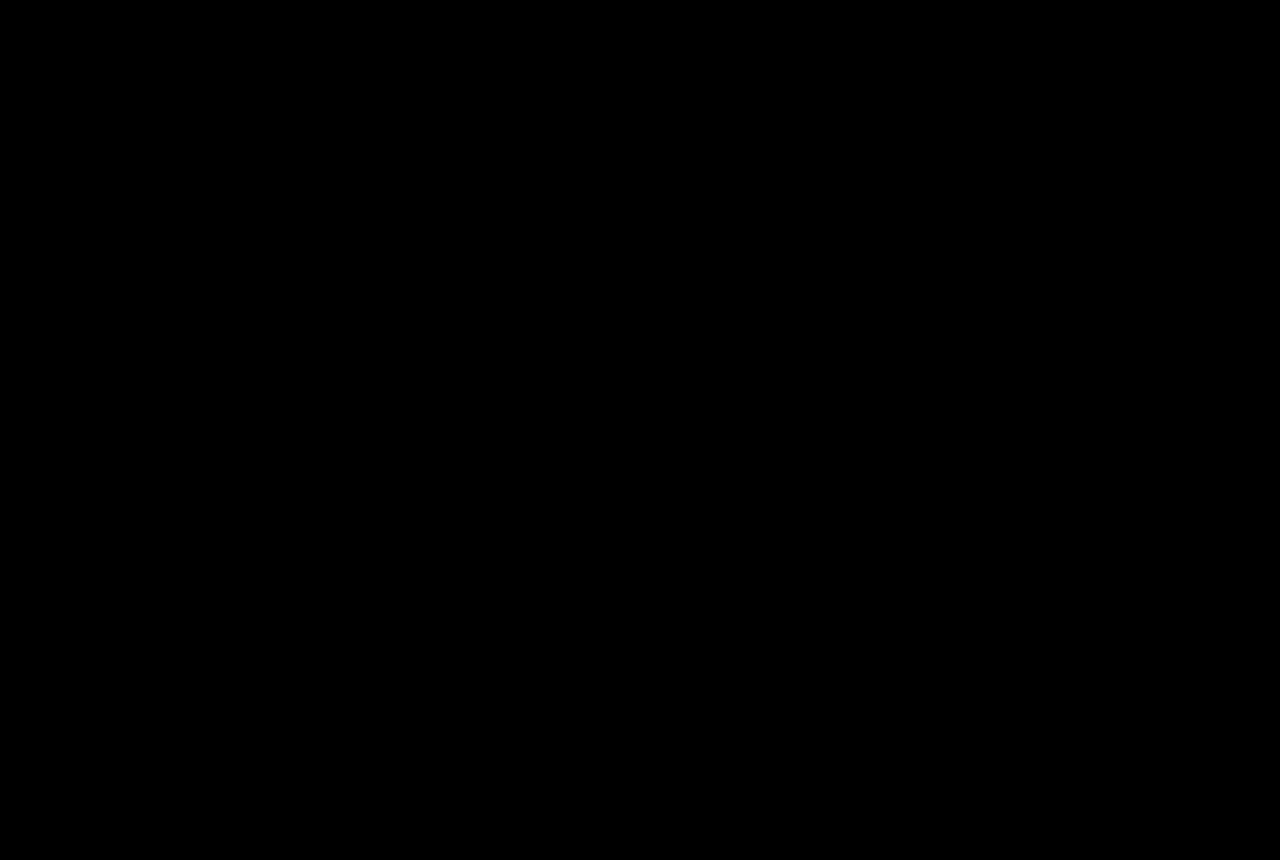
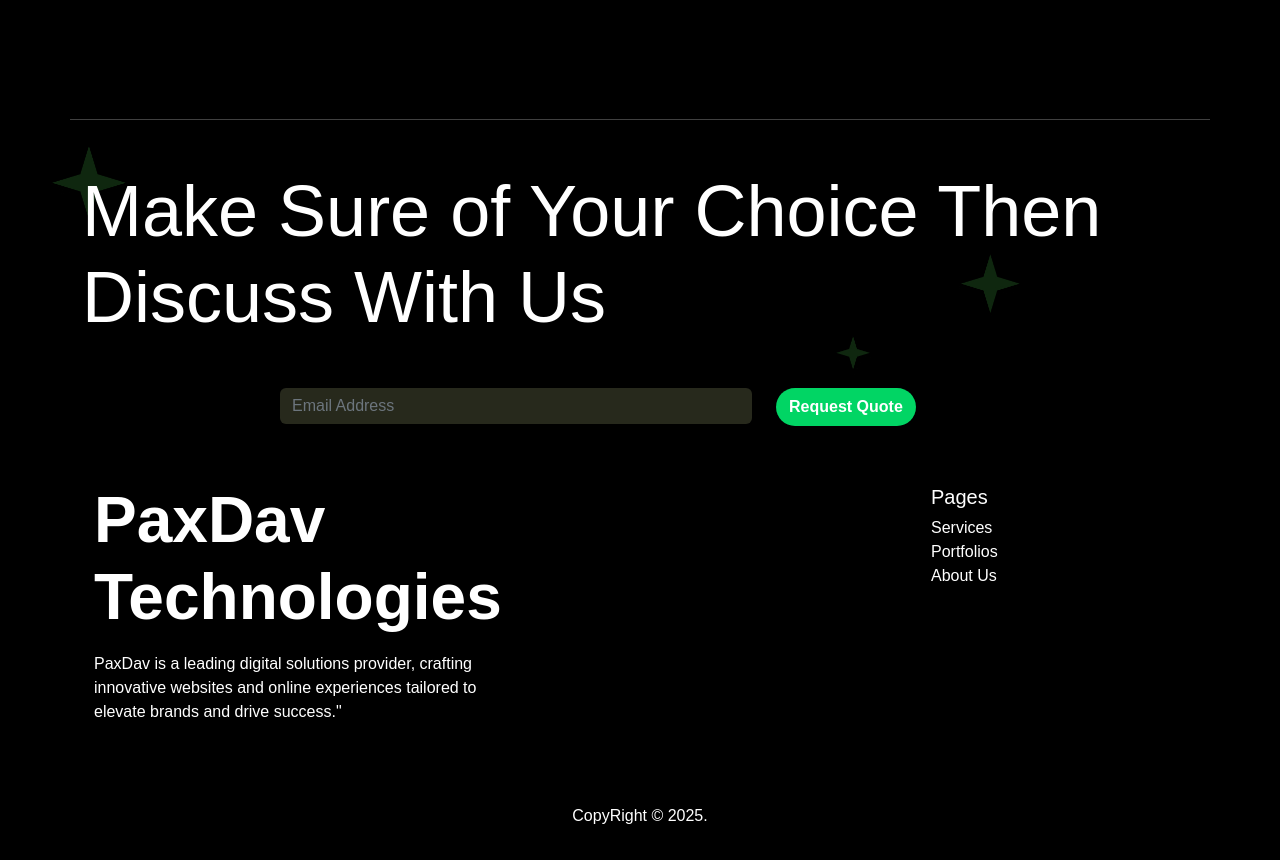
Before and after one commit to Saytzeff-D/Paxdav-FE, a React (Create React App) app: page / in a window 1280 px wide. Shown: the part 4309-5169 px from the top of the page. Before the commit the page ends 4380 px from the top, so only its background shows below. Built offline with nearby package versions, Linux system fonts and the light colour scheme; no server answers; a web font is replaced by a local one.

Commit message:
feat: done

```diff
--- a/src/App.js
+++ b/src/App.js
@@ -12,13 +12,15 @@ import CustomerChat from './pages/CustomerChat';
 
 function App() {
   const location = useLocation()
-  const uri = 'http://localhost:1000/'
+  const uri = process.env.REACT_APP_BASEURL
   return (
     <div>
       {
         location.pathname !== '/admin-chat'
-        &&
+        ?
         <Navbar />
+        :
+        console.log()
       }
       <Routes>
         <Route path='/' element={<Home />} />
@@ -29,6 +31,17 @@ function App() {
         <Route path='/chat-room/:id' element={<CustomerChat uri={uri} />} />
         <Route path='/request-quote' element={<RequestQuote uri={uri} />} />
       </Routes>
+      {
+        location.pathname == '/admin-chat'
+        ?
+        console.log()
+        :
+        location.pathname.includes('/chat-room')
+        ?
+        console.log()
+        :
+        <Footer />
+      }
     </div>
   );
 }
--- a/src/pages/AdminChat.js
+++ b/src/pages/AdminChat.js
@@ -1,7 +1,7 @@
 import React, { useState, useEffect, useRef } from "react";
 import io from "socket.io-client";
 
-const socket = io('http://localhost:1000/');
+const socket = io(process.env.REACT_APP_BASEURL);
 
 const AdminChat = () => {
   const [messages, setMessages] = useState([]);
--- a/src/pages/CustomerChat.js
+++ b/src/pages/CustomerChat.js
@@ -4,7 +4,7 @@ import React, { useState, useEffect, useRef } from "react";
 import { useNavigate, useParams } from "react-router-dom";
 import io from "socket.io-client";
 
-const socket = io('http://localhost:1000/');
+const socket = io(process.env.REACT_APP_BASEURL);
 
 const CustomerChat = (props) => {
   const { uri } = props
```
